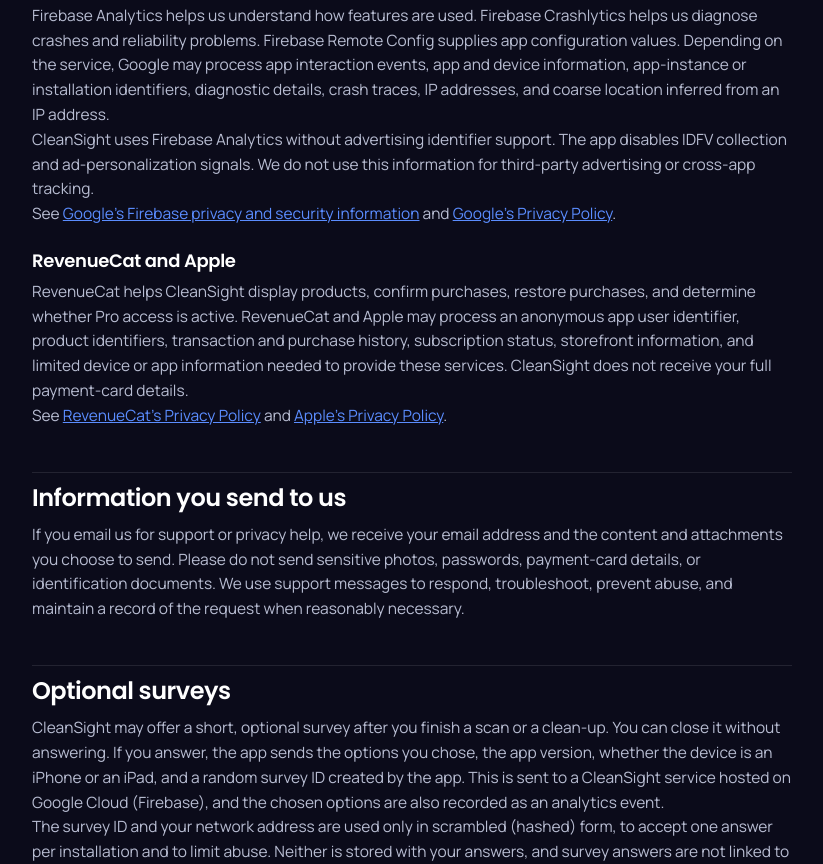
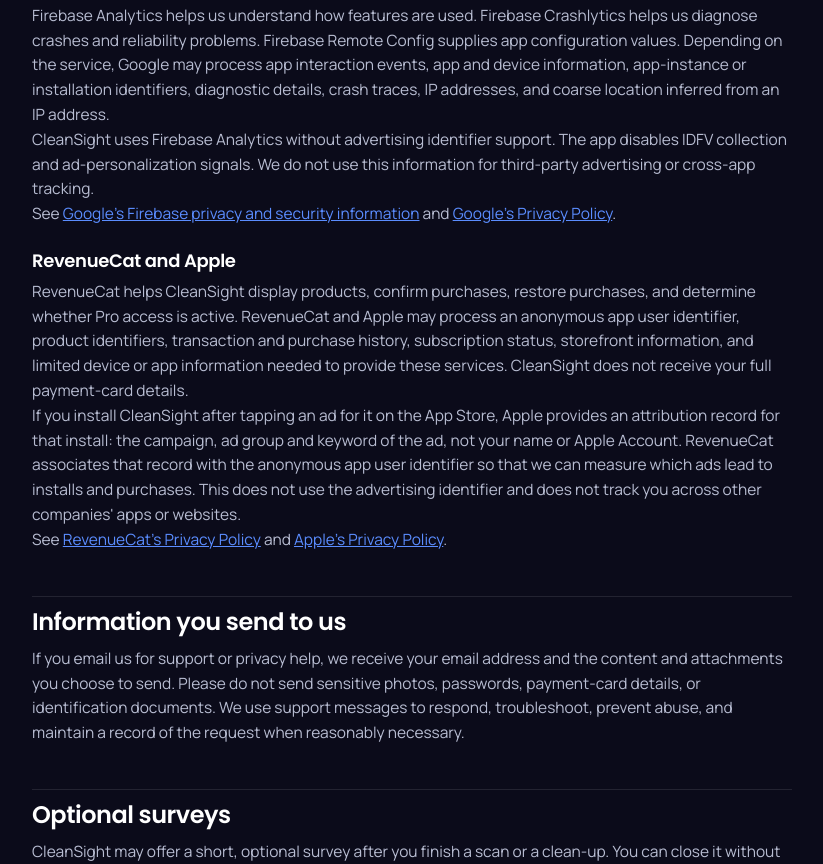
Before and after one commit to Saifalhail/cleansight-site, a plain HTML site: page privacy/index.html in a window 1280 px wide. Shown: the part 1244-2108 px from the top of the page, without its empty margins (228-1051 px from the left). Drawn offline with Linux system fonts and the light colour scheme.

Commit message:
Deploy dbb15c6601a4514b16f325304123341b0981c937 Saifalhail/cleansight@dbb15c6601a4514b16f325304123341b0981c937

```diff
--- a/privacy/index.html
+++ b/privacy/index.html
@@ -29,7 +29,7 @@
     </div>
     <nav class="mobile-nav" id="mobileNav" aria-label="Primary (mobile)"><a href="/">Story</a><a href="/features/">Features</a><a href="/how-it-works/">How it works</a><a href="/contact/">Contact</a><a href="https://apps.apple.com/app/id6814124358">Download on the App Store</a></nav>
   </header>
-  <main id="content" class="legal-shell"><article><h1>CleanSight Privacy Policy</h1><p><strong>Effective date: November 12, 2026</strong></p>
+  <main id="content" class="legal-shell"><article><h1>CleanSight Privacy Policy</h1><p><strong>Effective date: November 15, 2026</strong></p>
 <p>CleanSight is a photo and storage organization app provided by BITESIGHT LTD, a company registered in England and Wales, with its registered office at 5 Brayford Square, London, E1 0SG, United Kingdom. BITESIGHT LTD is the controller of personal information it receives through CleanSight support and the limited app services described below.</p>
 <h2>The short version</h2>
 <p>CleanSight analyzes your photos and other selected device content on your iPhone or iPad. Photo content, recognized text, contacts, and vault files are processed on your device and are not uploaded to CleanSight servers. CleanSight does use Firebase for app analytics, crash diagnostics, and remote configuration, and RevenueCat to manage purchases and subscription access. Those services receive the limited technical, usage, diagnostic, and purchase information described below.</p>
@@ -53,6 +53,7 @@
 <p>See <a href="https://firebase.google.com/support/privacy">Google's Firebase privacy and security information</a> and <a href="https://policies.google.com/privacy">Google's Privacy Policy</a>.</p>
 <h3>RevenueCat and Apple</h3>
 <p>RevenueCat helps CleanSight display products, confirm purchases, restore purchases, and determine whether Pro access is active. RevenueCat and Apple may process an anonymous app user identifier, product identifiers, transaction and purchase history, subscription status, storefront information, and limited device or app information needed to provide these services. CleanSight does not receive your full payment-card details.</p>
+<p>If you install CleanSight after tapping an ad for it on the App Store, Apple provides an attribution record for that install: the campaign, ad group and keyword of the ad, not your name or Apple Account. RevenueCat associates that record with the anonymous app user identifier so that we can measure which ads lead to installs and purchases. This does not use the advertising identifier and does not track you across other companies' apps or websites.</p>
 <p>See <a href="https://www.revenuecat.com/privacy/">RevenueCat's Privacy Policy</a> and <a href="https://www.apple.com/legal/privacy/">Apple's Privacy Policy</a>.</p>
 <h2>Information you send to us</h2>
 <p>If you email us for support or privacy help, we receive your email address and the content and attachments you choose to send. Please do not send sensitive photos, passwords, payment-card details, or identification documents. We use support messages to respond, troubleshoot, prevent abuse, and maintain a record of the request when reasonably necessary.</p>
```
